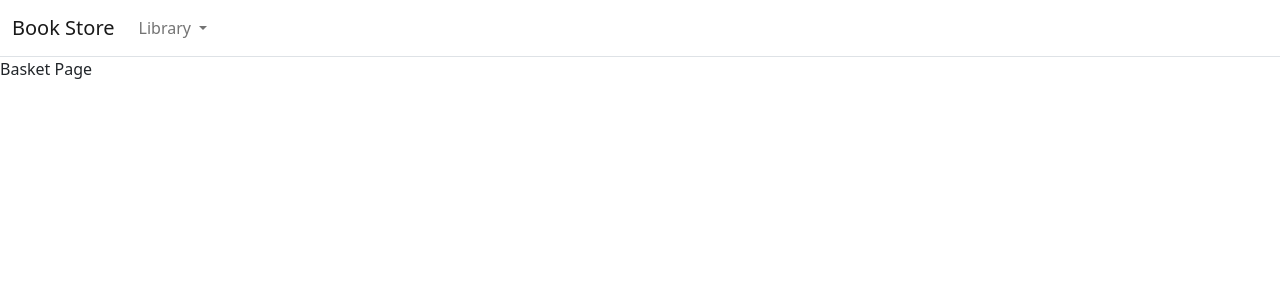
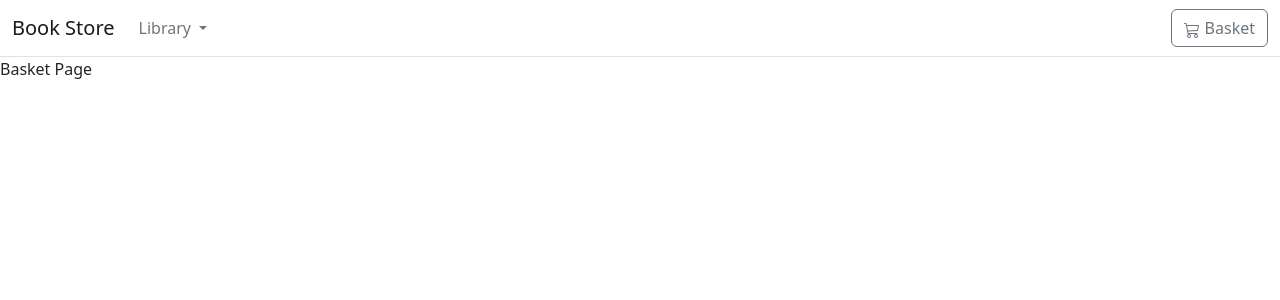
Before and after one commit to jasiuSYN/ecom, a Django app: page /basket/ in a window 1280 px wide. Shown: the top 300 px of the page. Run offline with Django 4.2, Linux system fonts and the light colour scheme; data that the repository does not hold is empty.

Commit message:
Add class Basket

```diff
--- a/basket/basket.py
+++ b/basket/basket.py
@@ -0,0 +1,22 @@
+class Basket:
+    """
+    A base Basket class, providing some default behaviors that
+    can be inherited or overrided, as necessary.
+    """
+
+    def __init__(self, request):
+        self.session = request.session
+        basket = self.session.get("skey")
+        if "skey" not in request.session:
+            basket = self.session["skey"] = {}
+        self.basket = basket
+
+    def add(self, product):
+        """
+        Adding and updating the users basket session data
+        """
+        product_id = product.id
+        if product_id not in self.basket:
+            self.basket[product_id] = {"price": str(product.price)}
+
+        self.session.modified = True
--- /dev/null
+++ b/basket/context_processors.py
@@ -0,0 +1,5 @@
+from .basket import Basket
+
+
+def basket(request):
+    return {"basket": Basket(request)}
--- a/basket/urls.py
+++ b/basket/urls.py
@@ -6,4 +6,5 @@ app_name = "basket"
 
 urlpatterns = [
     path("", views.basket_summary, name="basket_summary"),
+    path("add", views.basket_add, name="basket_add"),
 ]
--- a/basket/views.py
+++ b/basket/views.py
@@ -1,4 +1,8 @@
-from django.shortcuts import render
+from django.http import JsonResponse
+from django.shortcuts import get_object_or_404, render
+
+from .basket import Basket
+from store.models import Product
 
 
 def basket_summary(request):
@@ -6,3 +10,14 @@ def basket_summary(request):
         request,
         "store/basket/summary.html",
     )
+
+
+def basket_add(request):
+    print("elo", request)
+    basket = Basket(request)
+    if request.POST.get("action") == "post":
+        product_id = int(request.POST.get("productid"))
+        product = get_object_or_404(Product, id=product_id)
+        basket.add(product=product)
+        response = JsonResponse({"test": "data"})
+        return response
--- a/core/settings.py
+++ b/core/settings.py
@@ -66,6 +66,7 @@ TEMPLATES = [
                 "django.contrib.auth.context_processors.auth",
                 "django.contrib.messages.context_processors.messages",
                 "store.context_processors.categories",
+                "basket.context_processors.basket",
             ],
         },
     },
--- a/templates/store/base.html
+++ b/templates/store/base.html
@@ -7,9 +7,11 @@
     <title>{% block title %}Book Store{% endblock %}</title>
     <meta name="viewport" content="width=device-width, initial-scale=1">
     <link href="https://cdn.jsdelivr.net/npm/bootstrap@5.2.3/dist/css/bootstrap.min.css" rel="stylesheet" integrity="sha384-rbsA2VBKQhggwzxH7pPCaAqO46MgnOM80zW1RWuH61DGLwZJEdK2Kadq2F9CUG65" crossorigin="anonymous">
-    <script src="https://cdn.jsdelivr.net/npm/@popperjs/core@2.11.6/dist/umd/popper.min.js" integrity="sha384-oBqDVmMz9ATKxIep9tiCxS/Z9fNfEXiDAYTujMAeBAsjFuCZSmKbSSUnQlmh/jp3" crossorigin="anonymous"></script>
-    <script src="https://code.jquery.com/jquery-3.6.1.min.js" integrity="sha256-o88AwQnZB+VDvE9tvIXrMQaPlFFSUTR+nldQm1LuPXQ=" crossorigin="anonymous"></script>
-    <script src="https://cdn.jsdelivr.net/npm/bootstrap@5.2.3/dist/js/bootstrap.min.js" integrity="sha384-cuYeSxntonz0PPNlHhBs68uyIAVpIIOZZ5JqeqvYYIcEL727kskC66kF92t6Xl2V" crossorigin="anonymous"></script>
+    <script src="https://code.jquery.com/jquery-3.5.1.min.js"
+    integrity="sha256-9/aliU8dGd2tb6OSsuzixeV4y/faTqgFtohetphbbj0=" crossorigin="anonymous"></script>
+    <script src="https://cdn.jsdelivr.net/npm/bootstrap@5.0.0-beta1/dist/js/bootstrap.bundle.min.js"
+    integrity="sha384-ygbV9kiqUc6oa4msXn9868pTtWMgiQaeYH7/t7LECLbyPA2x65Kgf80OJFdroafW" crossorigin="anonymous">
+</script>
 </head>
 
 <body>
@@ -38,6 +40,23 @@
                             </ul>
                         </li>
                     </ul>
+                    <a type="button" role="button" href="{% url "basket:basket_summary" %}" class="btn btn-outline-secondary">
+                    {% comment %} {% with total_qty=basket|length %}
+                        <div id="basket-qty" class="d-inline-flex">
+                            {% if total_qty > 0 %}
+                                {{ total_qty }}
+                            {% else %}
+                                0
+                            {% endif %}
+                        </div>
+                    {% endwith %}  {% endcomment %}
+                    <svg xmlns="http://www.w3.org/2000/svg" width="16" height="16" fill="currentColor"
+                        class="bi bi-cart3" viewBox="0 0 16 16">
+                        <path
+                        d="M0 1.5A.5.5 0 0 1 .5 1H2a.5.5 0 0 1 .485.379L2.89 3H14.5a.5.5 0 0 1 .49.598l-1 5a.5.5 0 0 1-.465.401l-9.397.472L4.415 11H13a.5.5 0 0 1 0 1H4a.5.5 0 0 1-.491-.408L2.01 3.607 1.61 2H.5a.5.5 0 0 1-.5-.5zM3.102 4l.84 4.479 9.144-.459L13.89 4H3.102zM5 12a2 2 0 1 0 0 4 2 2 0 0 0 0-4zm7 0a2 2 0 1 0 0 4 2 2 0 0 0 0-4zm-7 1a1 1 0 1 1 0 2 1 1 0 0 1 0-2zm7 0a1 1 0 1 1 0 2 1 1 0 0 1 0-2z" />
+                    </svg>
+                    Basket
+                    </a>
                 </div>
             </div>
         </nav>
```
Also changed, not shown: templates/store/products/single.html (+20 -2 lines).
